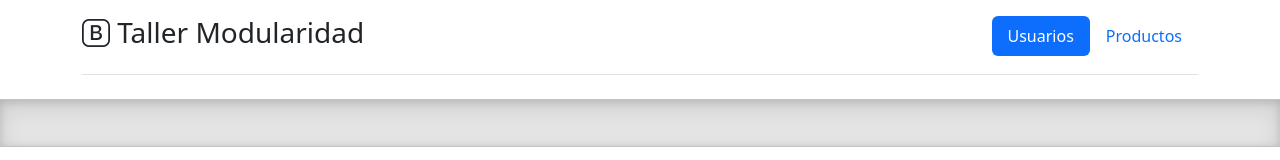
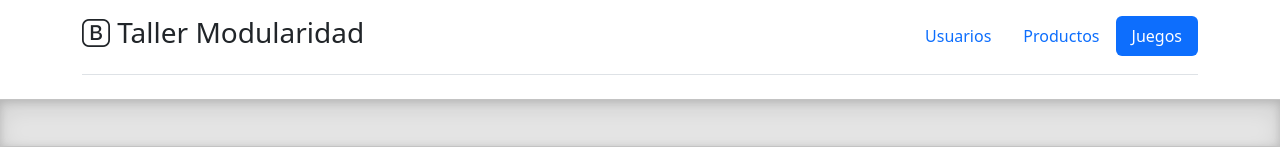
Before and after one commit to Santiago-Ospina-Gonzalez/Uceva-Angular-Taller-Modularidad, an Angular app: page /games/list-games in a window 1280 px wide. Before the commit this address led to /users/list-users. Shown: the top 160 px of the page. Built offline with nearby package versions, Linux system fonts and the light colour scheme; no server answers.

Commit message:
feat: Integración del módulo games en rutas y navbar

```diff
--- a/src/app/app-routing-module.ts
+++ b/src/app/app-routing-module.ts
@@ -11,6 +11,10 @@ const routes: Routes = [
     loadChildren: () => import('./modules/products/products-module').then(m => m.ProductsModule)
   },
   {
+  path: 'games',
+  loadChildren: () => import('./modules/games/games-module').then(m => m.GamesModule)
+  },
+  {
     path: '**',
     redirectTo: 'users'
   },
--- a/src/app/core/config/navbar.config.ts
+++ b/src/app/core/config/navbar.config.ts
@@ -16,4 +16,5 @@ import { NavbarItem } from "../../modules/shared/interfaces/navbar.interface";
 export const NAVBAR_ITEMS: NavbarItem[] = [
     { label: 'Usuarios', url: '/users' },
     { label: 'Productos', url: '/products' },
+    { label: 'Juegos', url: '/games' },
 ]
```
